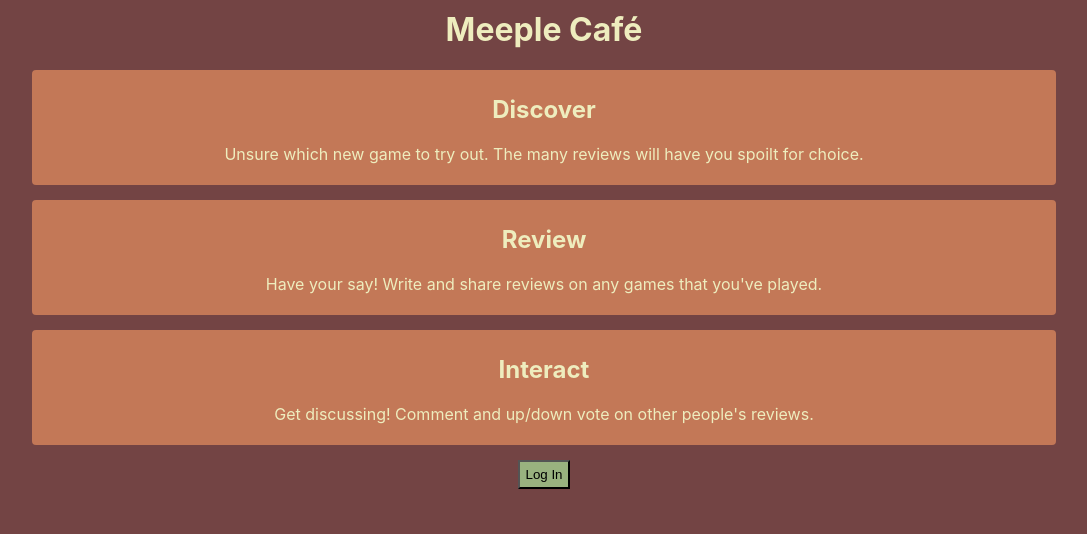
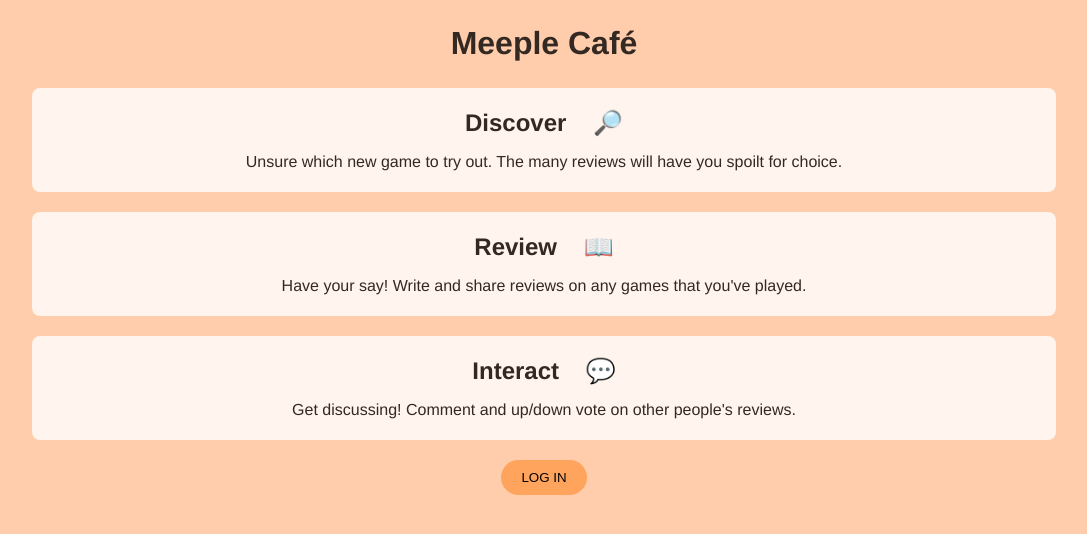
Before and after one commit to jamesgrannan/board-game-review-site, a React (Create React App) app: page / in a window 1280 px wide. Shown: the top 534 px of the page, without its empty margins (96-1183 px from the left). Built offline with nearby package versions, Linux system fonts and the light colour scheme.

Commit message:
css for home page

```diff
--- a/src/components/Home.jsx
+++ b/src/components/Home.jsx
@@ -6,21 +6,21 @@ const Home = () => {
     <div className={styles.home}>
       <h1>Meeple Café</h1>
       <div className={styles.homeBox}>
-        <h2>Discover</h2>
+        <h2>Discover 🔎</h2>
         <p>
           Unsure which new game to try out. The many reviews will have you
           spoilt for choice.
         </p>
       </div>
       <div className={styles.homeBox}>
-        <h2>Review</h2>
+        <h2>Review 📖</h2>
         <p>
           Have your say! Write and share reviews on any games that you've
           played.
         </p>
       </div>
       <div className={styles.homeBox}>
-        <h2>Interact</h2>
+        <h2>Interact 💬</h2>
         <p>
           Get discussing! Comment and up/down vote on other people's reviews.
         </p>
--- a/src/components/Login.jsx
+++ b/src/components/Login.jsx
@@ -2,6 +2,7 @@ import { useContext, useState } from "react";
 import { Link, useNavigate } from "react-router-dom";
 import { userContext } from "../contexts/user";
 import { getProfileInfo } from "../utils";
+import styles from "../css-modules/login.module.css";
 
 const Login = () => {
   const { setUser } = useContext(userContext);
@@ -39,7 +40,7 @@ const Login = () => {
   };
 
   return (
-    <div>
+    <div className={styles.login}>
       <h2>Meeple Café</h2>
       <form onSubmit={handleSubmit}>
         <label htmlFor="username">Enter your username</label>
--- a/src/css-modules/home.module.css
+++ b/src/css-modules/home.module.css
@@ -1,32 +1,38 @@
 .home {
-  /* background-image: url("../images/meeple-header.jpg");
-  background-repeat: no-repeat; */
   height: 100vh;
   width: 100vw;
-  /* mask-image: linear-gradient(
-    to bottom,
-    rgba(0, 0, 0, 1) 50%,
-    transparent 100%
-  ); */
-  background-color: #734444;
-  color: #eeedbe;
+  font-family: helvetica;
+  background-color: #ffcdab;
+  color: #332922;
 }
 
 .home h1 {
-  padding-top: 10px;
+  padding-top: 25px;
+  padding-bottom: 5px;
   margin-top: 0px;
 }
 
 .homeBox {
-  background-color: #c37857;
+  background-color: #fff5ee;
   margin-left: 10%;
   margin-right: 10%;
-  margin-bottom: 15px;
-  padding: 5px;
-  border-radius: 4px;
+  margin-bottom: 20px;
+  padding: 5px 15px 5px 15px;
+  border-radius: 8px;
+}
+
+.homeBox h2 {
+  word-spacing: 20px;
 }
 
 .home button {
-  background-color: #99b27f;
-  padding: 5px;
+  background-color: #ffa45c;
+  padding: 10px 20px 10px 20px;
+  border-radius: 20px;
+  border: none;
+  text-transform: uppercase;
 }
+
+.home h2 {
+  margin: 16px;
+}
--- /dev/null
+++ b/src/css-modules/login.module.css
@@ -0,0 +1,7 @@
+.login {
+  height: 100vh;
+  width: 100vw;
+  font-family: helvetica;
+  background-color: #ffcdab;
+  color: #332922;
+}
```
